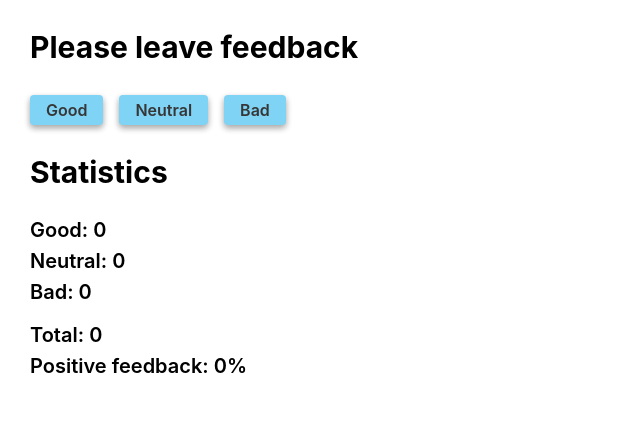
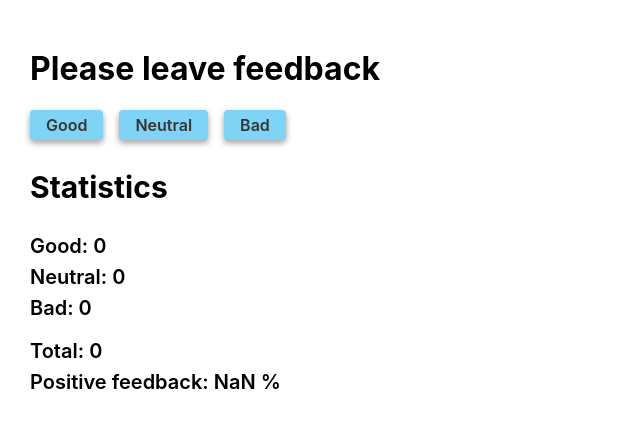
Before and after one commit to Igor-Konyaga/goit-react-hw-02-feedback, a React (Create React App) app: page / in a window 1280 px wide. Shown: the top 428 px of the page, without its empty margins (0-640 px from the left). Built offline with nearby package versions, Linux system fonts and the light colour scheme.

Commit message:
change of interest calculation

```diff
--- a/src/components/App.jsx
+++ b/src/components/App.jsx
@@ -1,9 +1,9 @@
-import { Statistics } from './statistics/Statistics';
+import { Feedback } from './feedback/Feedback';
 
 export const App = () => {
   return (
     <div>
-      <Statistics />
+      <Feedback />
     </div>
   );
 };
--- /dev/null
+++ b/src/components/feedback-options/FeedbackOptions.jsx
@@ -0,0 +1,35 @@
+import css from './FeedbackOptions.module.css';
+
+export const FeedbackOptions = ({ options, onLeaveFeedback }) => {
+  return (
+    <ul className={`${css.list} ${css.feedback0ption}`}>
+      <li>
+        <button
+          className={css.feedback0ptionButton}
+          id="good"
+          onClick={onLeaveFeedback}
+        >
+          Good
+        </button>
+      </li>
+      <li>
+        <button
+          className={css.feedback0ptionButton}
+          id="neutral"
+          onClick={onLeaveFeedback}
+        >
+          Neutral
+        </button>
+      </li>
+      <li>
+        <button
+          className={css.feedback0ptionButton}
+          id="bad"
+          onClick={onLeaveFeedback}
+        >
+          Bad
+        </button>
+      </li>
+    </ul>
+  );
+};
--- /dev/null
+++ b/src/components/feedback-options/FeedbackOptions.module.css
@@ -0,0 +1,35 @@
+.feedback0ption {
+  margin-bottom: 30px;
+
+  display: flex;
+  gap: 16px;
+}
+
+.feedback0ptionButton {
+  padding: 6px 16px;
+
+  border: none;
+  border-radius: 4px;
+  cursor: pointer;
+
+  background-color: #7fd3f4;
+  color: #373636;
+  box-shadow: rgba(0, 0, 0, 0.16) 0px 3px 6px, rgba(0, 0, 0, 0.23) 0px 3px 6px;
+
+  font-weight: 600;
+}
+
+.feedback0ptionButton:hover,
+.feedback0ptionButton:focus {
+  transform: scale(1.03);
+  transition-duration: 200ms;
+}
+
+.title {
+  margin: 0 0 30px 0;
+  font-size: 30px;
+}
+
+.list {
+  list-style: none;
+}
--- /dev/null
+++ b/src/components/feedback/Feedback.jsx
@@ -0,0 +1,50 @@
+import { Component } from 'react';
+import css from './Feedback.module.css';
+import { Statistics } from 'components/statistics/Statistics';
+import { FeedbackOptions } from 'components/feedback-options/FeedbackOptions';
+
+export class Feedback extends Component {
+  state = {
+    good: 0,
+    neutral: 0,
+    bad: 0,
+  };
+
+  handleClick = e => {
+    const currentId = e.target.id;
+
+    this.setState(prevState => {
+      return {
+        [currentId]: prevState[currentId] + 1,
+      };
+    });
+  };
+
+  countTotalFeedback = () => {
+    return this.state.good + this.state.neutral + this.state.bad;
+  };
+
+  countPositiveFeedbackPercentage = () => {
+    const calcPersent =
+      (100 / (this.state.good + this.state.neutral + this.state.bad)) *
+      this.state.good;
+    const resultPercent = Math.trunc(calcPersent);
+    return resultPercent;
+  };
+
+  render() {
+    return (
+      <div className={css.section}>
+        <h1 className={css.title}>Please leave feedback</h1>
+        <FeedbackOptions onLeaveFeedback={this.handleClick} />
+        <Statistics
+          good={this.state.good}
+          neutral={this.state.neutral}
+          bad={this.state.bad}
+          total={this.countTotalFeedback}
+          positivePercentage={this.countPositiveFeedbackPercentage}
+        />
+      </div>
+    );
+  }
+}
--- /dev/null
+++ b/src/components/feedback/Feedback.module.css
@@ -0,0 +1,3 @@
+.section {
+  padding: 30px;
+}
--- a/src/components/statistics/Statistics.jsx
+++ b/src/components/statistics/Statistics.jsx
@@ -1,85 +1,30 @@
-import { Component } from 'react';
 import css from './Statistics.module.css';
 
-export class Statistics extends Component {
-  state = {
-    good: 0,
-    neutral: 0,
-    bad: 0,
-    total: 0,
-    positiveFeedback: 0,
-  };
-
-  handleClick = e => {
-    const currentId = e.target.id;
-
-    this.setState(prevState => {
-      const calcPersent =
-        (100 / (prevState.good + prevState.neutral + prevState.bad + 1)) *
-        (prevState.good + (currentId === 'good' && 1));
-      const resultPercent = Math.trunc(calcPersent);
-      return {
-        positiveFeedback: resultPercent,
-        [currentId]: prevState[currentId] + 1,
-        total: prevState.good + prevState.neutral + prevState.bad + 1,
-      };
-    });
-  };
-
-  countTotalFeedback = () => {};
-
-  countPositiveFeedbackPercentage = () => {};
-
-  render() {
+export const Statistics = ({
+  good,
+  neutral,
+  bad,
+  total,
+  positivePercentage,
+}) => {
   return (
-      <div className={css.section}>
-        <h1 className={css.title}>Please leave feedback</h1>
+    <>
+      <h2 className={css.title}>Statistics</h2>
       <ul className={`${css.list} ${css.statistics}`}>
-          <li className={css.statisticsItem}>
-            <button
-              className={css.statisticsButton}
-              id="good"
-              onClick={this.handleClick}
-            >
-              Good
-            </button>
-          </li>
-          <li className={css.statisticsItem}>
-            <button
-              className={css.statisticsButton}
-              id="neutral"
-              onClick={this.handleClick}
-            >
-              Neutral
-            </button>
-          </li>
-          <li className={css.statisticsItem}>
-            <button
-              className={css.statisticsButton}
-              id="bad"
-              onClick={this.handleClick}
-            >
-              Bad
-            </button>
-          </li>
-        </ul>
-        <h2 className={css.title}>Statistics</h2>
-        <ul className={`${css.list} ${css.feedback}`}>
         <li>
-            <p>Good: {this.state.good}</p>
+          <p>Good: {good}</p>
         </li>
         <li>
-            <p>Neutral: {this.state.neutral}</p>
+          <p>Neutral: {neutral}</p>
         </li>
         <li>
-            <p>Bad: {this.state.bad}</p>
+          <p>Bad: {bad}</p>
         </li>
       </ul>
       <div className={css.totalBody}>
-          <p>Total: {this.state.total}</p>
-          <p>Positive feedback: {this.state.positiveFeedback}%</p>
+        <p>Total: {total()}</p>
+        <p>Positive feedback: {positivePercentage()} %</p>
       </div>
-      </div>
+    </>
   );
-  }
-}
+};
--- a/src/components/statistics/Statistics.module.css
+++ b/src/components/statistics/Statistics.module.css
@@ -1,40 +1,4 @@
-.section {
-  padding: 30px;
-}
-
 .statistics {
-  margin-bottom: 30px;
-
-  display: flex;
-  gap: 16px;
-}
-
-.title {
-  margin: 0 0 30px 0;
-  font-size: 30px;
-}
-
-.statisticsButton {
-  padding: 6px 16px;
-
-  border: none;
-  border-radius: 4px;
-  cursor: pointer;
-
-  background-color: #7fd3f4;
-  color: #373636;
-  box-shadow: rgba(0, 0, 0, 0.16) 0px 3px 6px, rgba(0, 0, 0, 0.23) 0px 3px 6px;
-
-  font-weight: 600;
-}
-
-.statisticsButton:hover,
-.statisticsButton:focus {
-  transform: scale(1.03);
-  transition-duration: 200ms;
-}
-
-.feedback {
 	display: flex;
 	flex-direction: column;
 	gap: 8px;
@@ -48,12 +12,17 @@
 	gap: 8px;
  }
 
-.feedback,
+ .statistics,
  .totalBody{
 	 font-size: 20px;
 	 font-weight: 600;
  }
 
+ .title {
+	margin: 0 0 30px 0;
+	font-size: 30px;
+ }
+
  .list {
 	list-style: none;
  }
```
Lines whose indentation alone changed are shown as unchanged.
